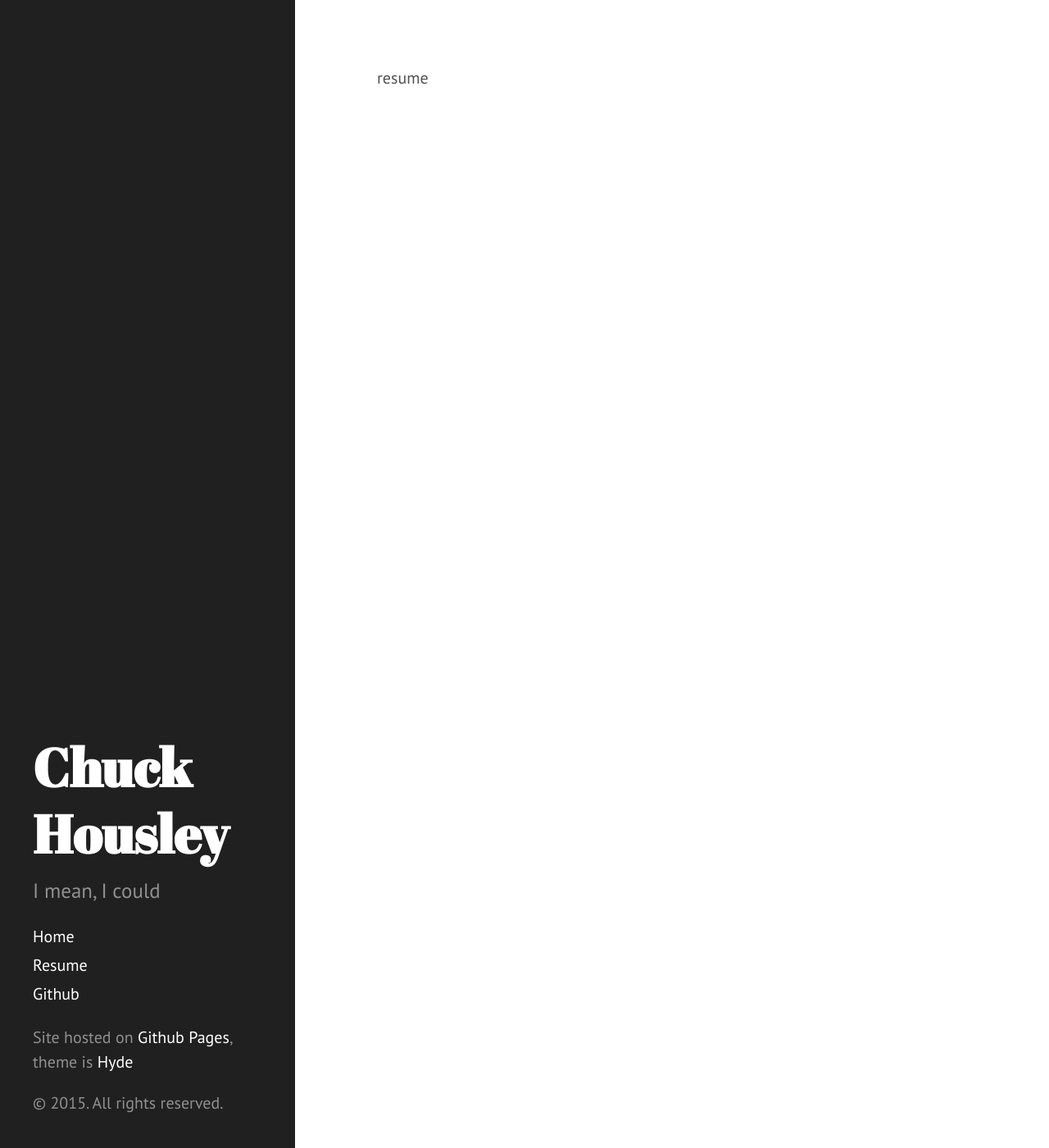
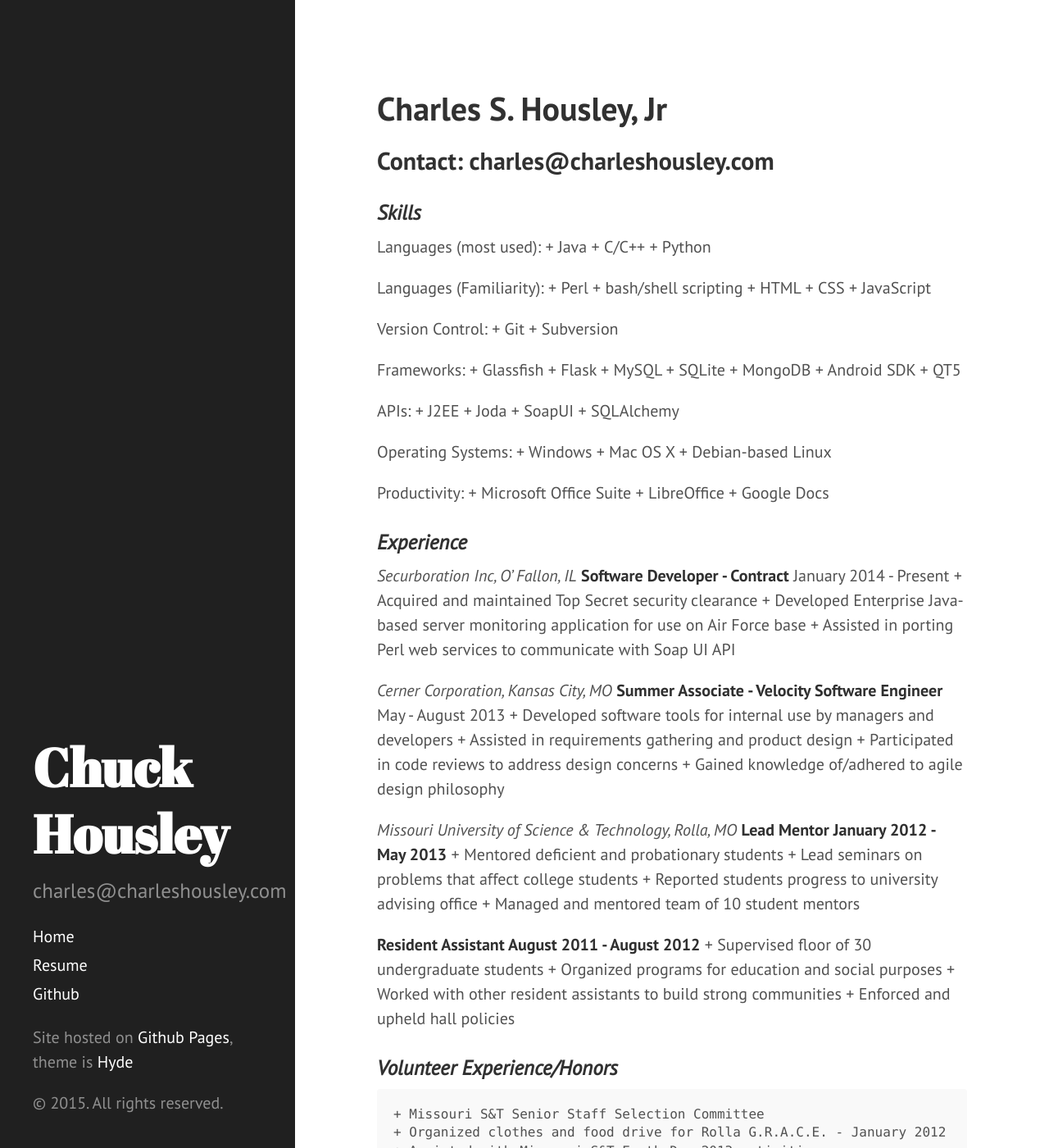
Before and after one commit to chuckhousley/chuckhousley.github.io, a Jekyll site: the page built from resume.md, in a window 1280 px wide and 1400 px high. Shown: the whole window at 82% size. Built offline with Jekyll 4.4.1, drawn with Linux system fonts in a browser that asks for light colours; some of the changed text lies outside the part shown.

Commit message:
resume imported

```diff
--- a/_config.yml
+++ b/_config.yml
@@ -6,7 +6,7 @@ timezone: America/Chicago
 paginate: 3
 
 title: Chuck Housley
-description: "I mean, I could"
+description: "charles@charleshousley.com"
 
 author:
   name: 'Chuck Housley'
--- a/resume.html
+++ /dev/null
@@ -1,6 +0,0 @@
----
-layout: default
-title: ResumeHTML
----
-
-<p>resume</p>
--- a/resume.md
+++ b/resume.md
@@ -3,4 +3,85 @@ layout: default
 title: Resume
 ---
 
-<p>resume</p>
+# Charles S. Housley, Jr #
+## Contact: charles@charleshousley.com ##
+
+### *Skills* ###
+
+Languages (most used):
+    + Java
+    + C/C++
+    + Python
+
+Languages (Familiarity):
+    + Perl
+    + bash/shell scripting
+    + HTML
+    + CSS
+    + JavaScript
+
+Version Control:
+    + Git
+    + Subversion
+
+Frameworks:
+    + Glassfish
+    + Flask
+    + MySQL
+    + SQLite
+    + MongoDB
+    + Android SDK
+    + QT5
+
+APIs:
+    + J2EE
+    + Joda
+    + SoapUI
+    + SQLAlchemy
+
+Operating Systems:
+    + Windows
+    + Mac OS X
+    + Debian-based Linux
+
+Productivity:
+    + Microsoft Office Suite
+    + LibreOffice
+    + Google Docs
+
+### *Experience* ###
+
+*Securboration Inc, O’ Fallon, IL*
+**Software Developer - Contract** January 2014 - Present
+    + Acquired and maintained Top Secret security clearance
+    + Developed Enterprise Java-based server monitoring application for use on Air Force base
+    + Assisted in porting Perl web services to communicate with Soap UI API
+
+*Cerner Corporation, Kansas City, MO*
+**Summer Associate - Velocity Software Engineer** May - August 2013
+    + Developed software tools for internal use by managers and developers
+    + Assisted in requirements gathering and product design
+    + Participated in code reviews to address design concerns
+    + Gained knowledge of/adhered to agile design philosophy
+
+*Missouri University of Science & Technology, Rolla, MO*
+**Lead Mentor January 2012 - May 2013**
+    + Mentored deficient and probationary students
+    + Lead seminars on problems that affect college students
+    + Reported students progress to university advising office
+    + Managed and mentored team of 10 student mentors
+
+**Resident Assistant August 2011 - August 2012**
+    + Supervised floor of 30 undergraduate students
+    + Organized programs for education and social purposes
+    + Worked with other resident assistants to build strong communities
+    + Enforced and upheld hall policies
+
+
+### *Volunteer Experience/Honors* ###
+
+    + Missouri S&T Senior Staff Selection Committee
+    + Organized clothes and food drive for Rolla G.R.A.C.E. - January 2012
+    + Assisted with Missouri S&T Earth Day 2013 activities
+    + MegaMiner 7: ACM SIG-GAME AI competition Spring 2011 – 1 st place
+    + Academic Honor Roll – Seven consecutive semesters
```
